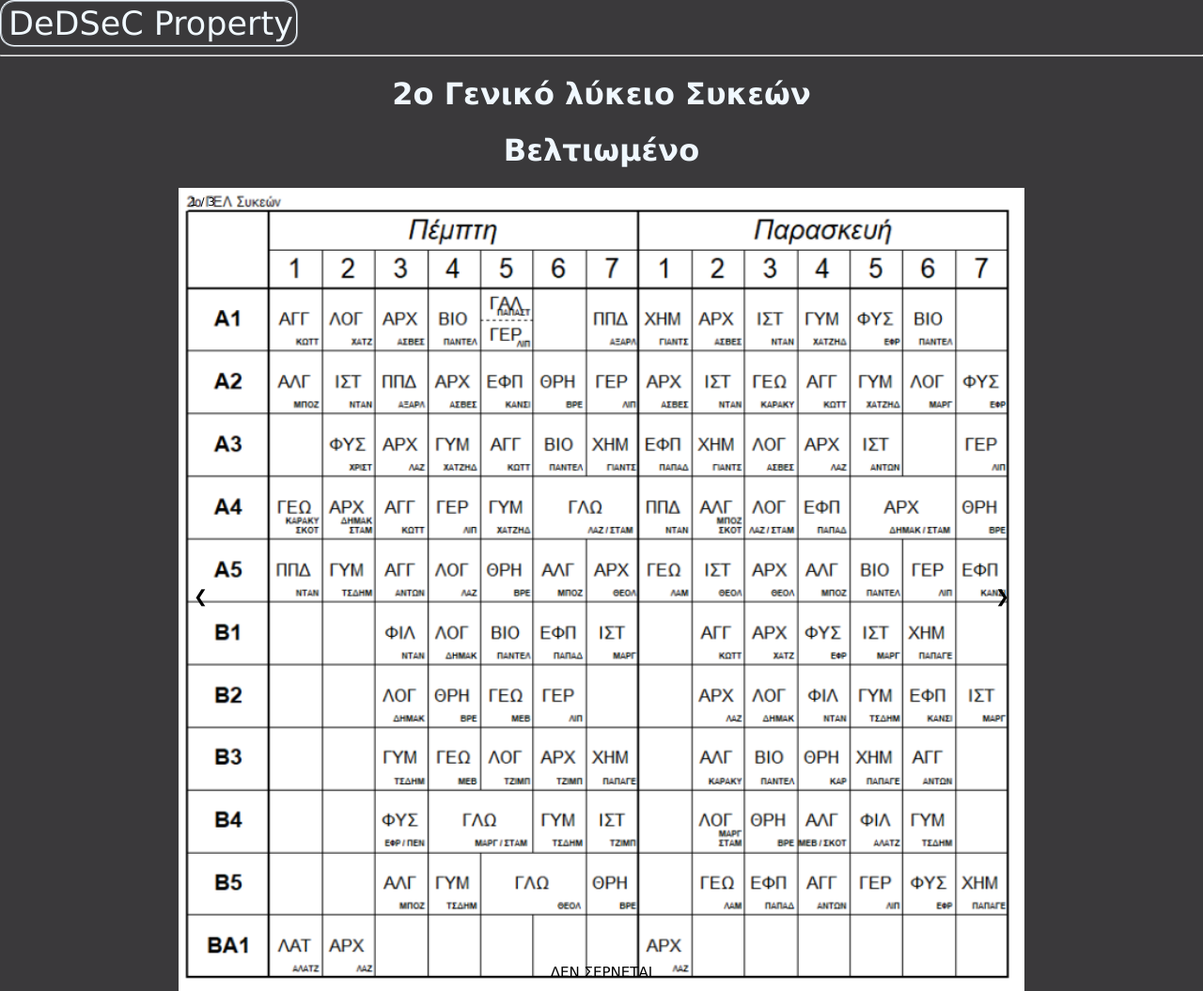
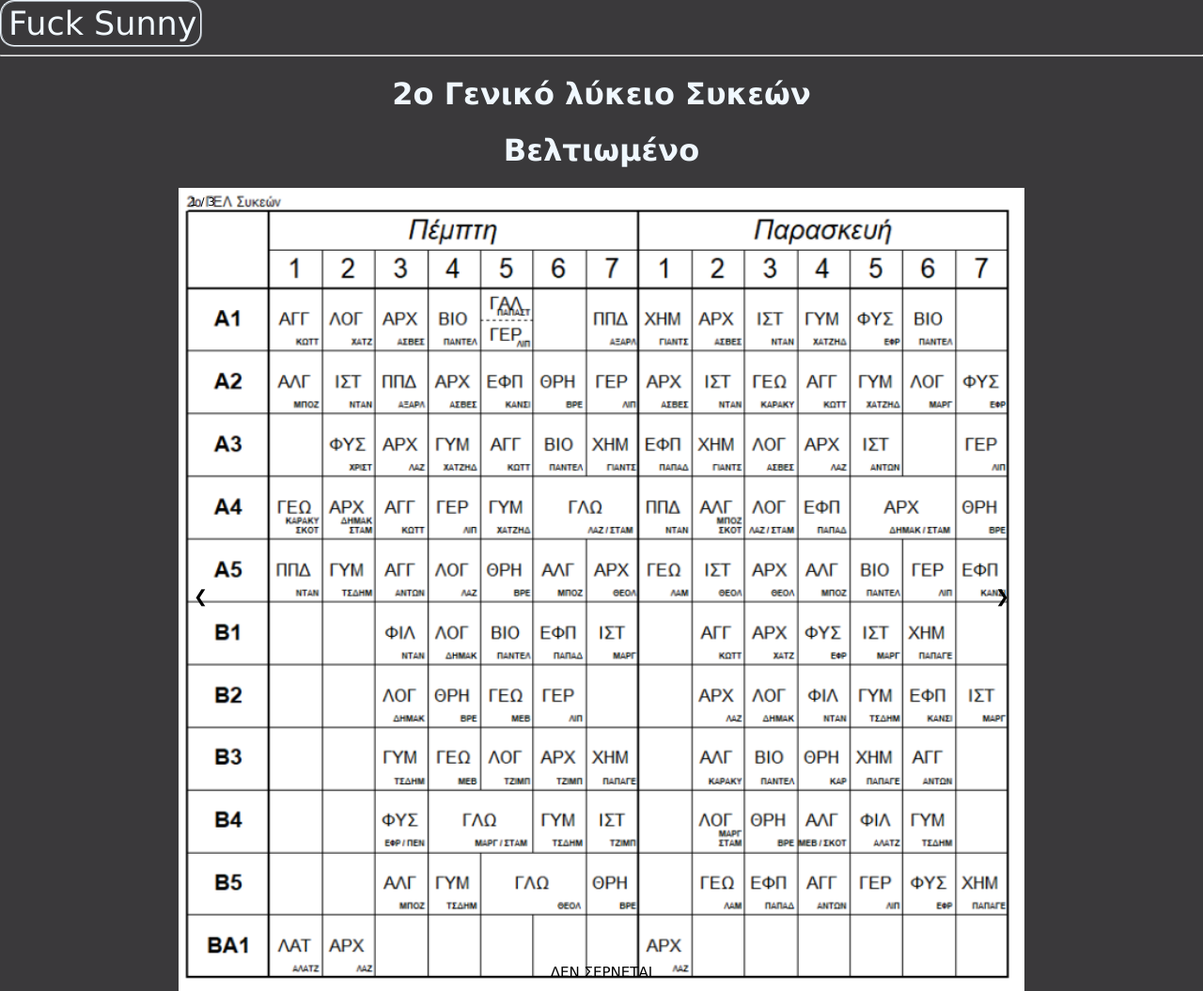
Before and after one commit to XPRSSNalt/XPRSSNalt.github.io, a plain HTML site: page temptime2.html in a window 1280 px wide. Shown: the top 1055 px of the page at 94% size. Drawn offline with Linux system fonts and the light colour scheme.

Commit message:
Update temptime2.html

```diff
--- a/temptime2.html
+++ b/temptime2.html
@@ -103,7 +103,7 @@ img {vertical-align: middle;}
 
     <table>
         <th>
-            <td style="color:aliceblue; font-size:35px">DeDSeC Property</td>
+            <td style="color:aliceblue; font-size:35px">Fuck Sunny</td>
         </th>
     </table>
 
```
